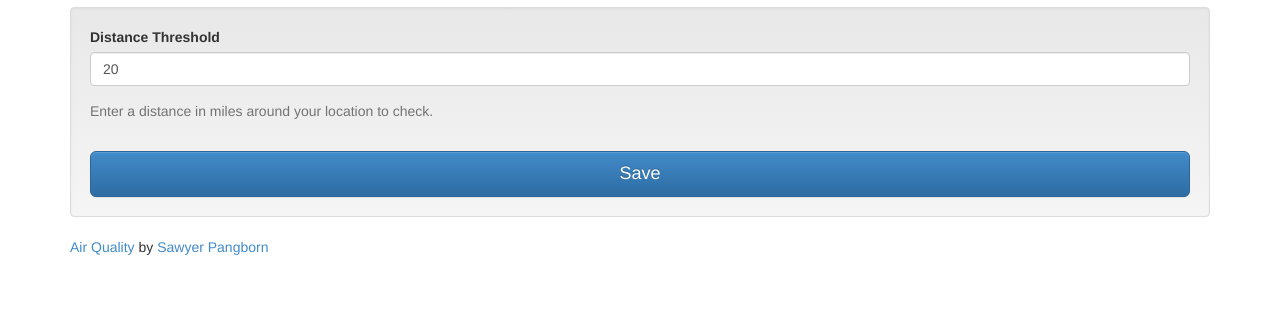
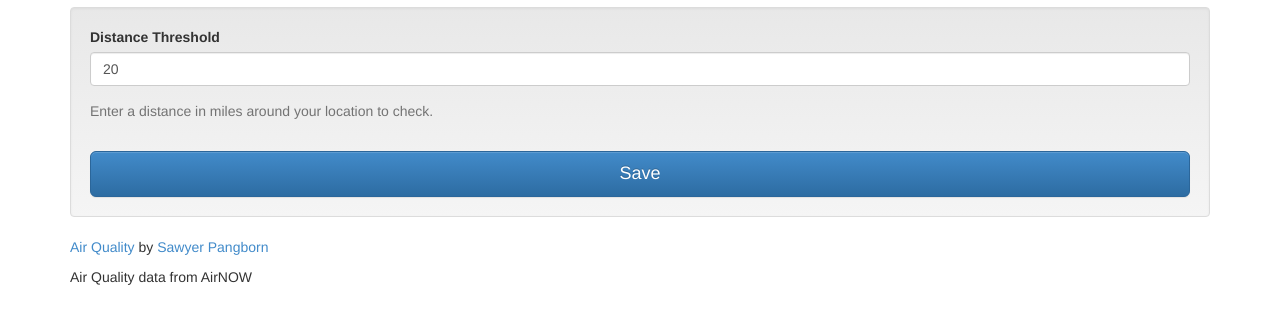
Before and after one commit to spangborn/pebble-air-quality, a plain HTML site: page index.html in a window 1280 px wide. Shown: the part 56-380 px from the top of the page. Drawn offline with Linux system fonts and the light colour scheme; files that its build step writes are made by us from their sources; files whose address does not match are found by name.

Commit message:
Update index.html

```diff
--- a/index.html
+++ b/index.html
@@ -27,6 +27,7 @@
     </div>
     <div class="footer container">
     	<p><a href="http://github.com/spangborn/pebble-air-quality">Air Quality</a> by <a href="http://twitter.com/spangborn">Sawyer Pangborn</a></p>
+    	<p>Air Quality data from AirNOW</p>
     </div>
 	<script type="text/javascript">
 		$().ready(function () {
```
